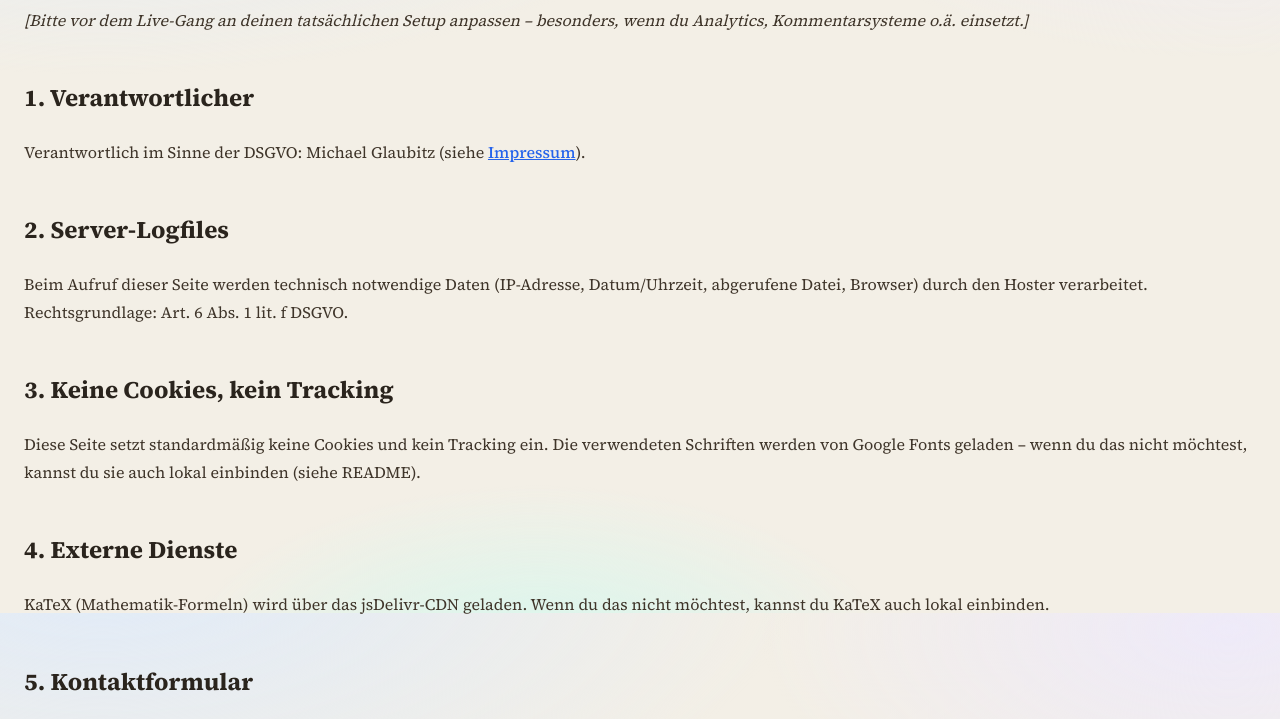
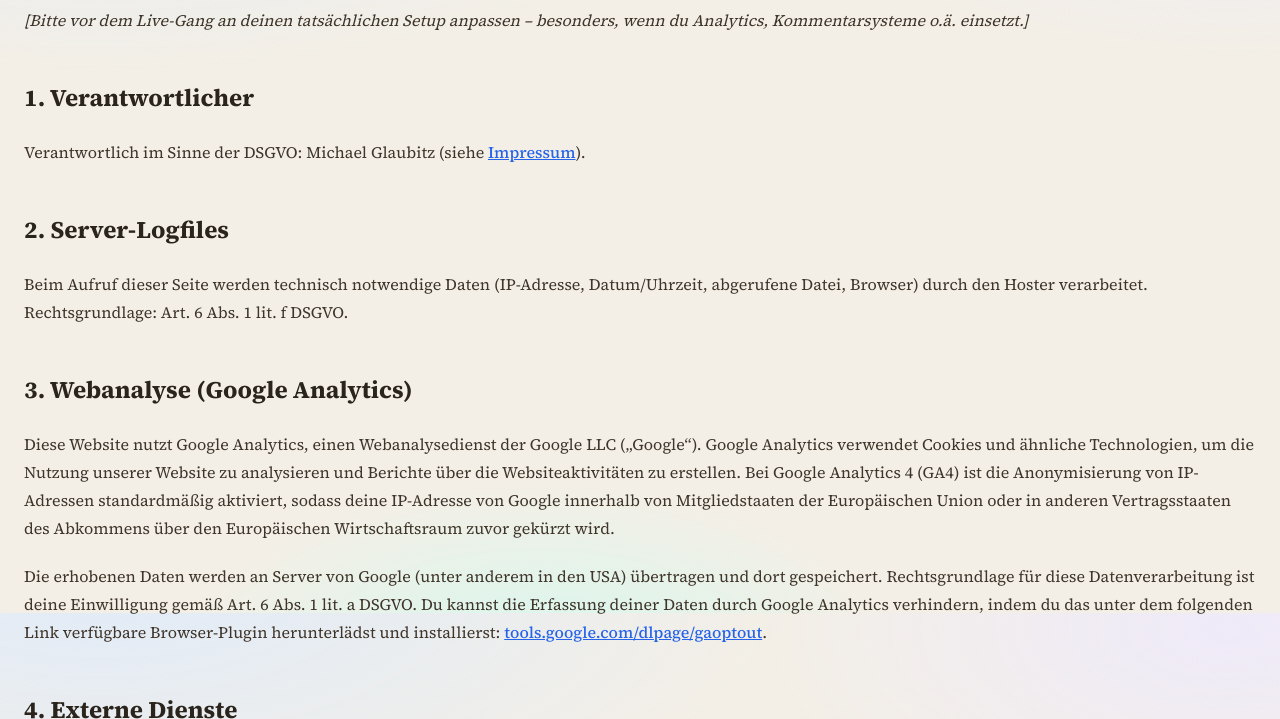
Before and after one commit to MichaelGlaubitz/mathematik-unterrichten, an Astro site: page /datenschutz in a window 1280 px wide. Shown: the part 187-906 px from the top of the page. Built offline with nearby package versions, Linux system fonts and the light colour scheme; Astro itself is replaced by a stand-in of ours; no server answers.

Commit message:
feat: Google Analytics im Hintergrund integrieren

```diff
--- a/src/layouts/BaseLayout.astro
+++ b/src/layouts/BaseLayout.astro
@@ -90,7 +90,21 @@ const githubBranch = (import.meta.env.PUBLIC_GITHUB_BRANCH as string | undefined
       integrity="sha384-nB0miv6/jRmo5UMMR1wu3Gz6NLsoTkbqJghGIsx//Rlm+ZU03BU6SQNC66uf4l5+"
       crossorigin="anonymous"
     />
+
+    {/* Google Analytics (nur aktiv, wenn PUBLIC_GA_ID konfiguriert ist) */}
+    {import.meta.env.PUBLIC_GA_ID && (
+      <>
+        <script is:inline async src={`https://www.googletagmanager.com/gtag/js?id=${import.meta.env.PUBLIC_GA_ID}`}></script>
+        <script is:inline define:vars={{ gaId: import.meta.env.PUBLIC_GA_ID }}>
+          window.dataLayer = window.dataLayer || [];
+          function gtag(){dataLayer.push(arguments);}
+          gtag('js', new Date());
+          gtag('config', gaId);
+        </script>
+      </>
+    )}
   </head>
+
   <body
     class="min-h-screen mu-page-bg text-ink-800 antialiased font-sans dark:text-ink-200"
     data-gh-repo={githubRepo}
--- a/src/pages/datenschutz.astro
+++ b/src/pages/datenschutz.astro
@@ -17,18 +17,29 @@ import BaseLayout from '../layouts/BaseLayout.astro';
       Rechtsgrundlage: Art. 6 Abs. 1 lit. f DSGVO.
     </p>
 
-    <h2>3. Keine Cookies, kein Tracking</h2>
+    <h2>3. Webanalyse (Google Analytics)</h2>
     <p>
-      Diese Seite setzt standardmäßig keine Cookies und kein Tracking ein. Die
-      verwendeten Schriften werden von Google Fonts geladen – wenn du das nicht
-      möchtest, kannst du sie auch lokal einbinden (siehe README).
+      Diese Website nutzt Google Analytics, einen Webanalysedienst der Google LLC („Google“).
+      Google Analytics verwendet Cookies und ähnliche Technologien, um die Nutzung unserer Website zu analysieren und Berichte über die Websiteaktivitäten zu erstellen.
+      Bei Google Analytics 4 (GA4) ist die Anonymisierung von IP-Adressen standardmäßig aktiviert, sodass deine IP-Adresse von Google innerhalb von Mitgliedstaaten der Europäischen Union oder in anderen Vertragsstaaten des Abkommens über den Europäischen Wirtschaftsraum zuvor gekürzt wird.
+    </p>
+    <p>
+      Die erhobenen Daten werden an Server von Google (unter anderem in den USA) übertragen und dort gespeichert.
+      Rechtsgrundlage für diese Datenverarbeitung ist deine Einwilligung gemäß Art. 6 Abs. 1 lit. a DSGVO.
+      Du kannst die Erfassung deiner Daten durch Google Analytics verhindern, indem du das unter dem folgenden Link verfügbare Browser-Plugin herunterlädst und installierst:
+      <a href="https://tools.google.com/dlpage/gaoptout" rel="external">tools.google.com/dlpage/gaoptout</a>.
     </p>
 
     <h2>4. Externe Dienste</h2>
     <p>
+      Die verwendeten Schriften werden von Google Fonts geladen – wenn du das nicht
+      möchtest, kannst du sie auch lokal einbinden (siehe README).
+    </p>
+    <p>
       KaTeX (Mathematik-Formeln) wird über das jsDelivr-CDN geladen. Wenn du das
       nicht möchtest, kannst du KaTeX auch lokal einbinden.
     </p>
+
 
     <h2>5. Kontaktformular</h2>
     <p>
```
Also changed, not shown: .github/workflows/astro.yml, 1 other file.
